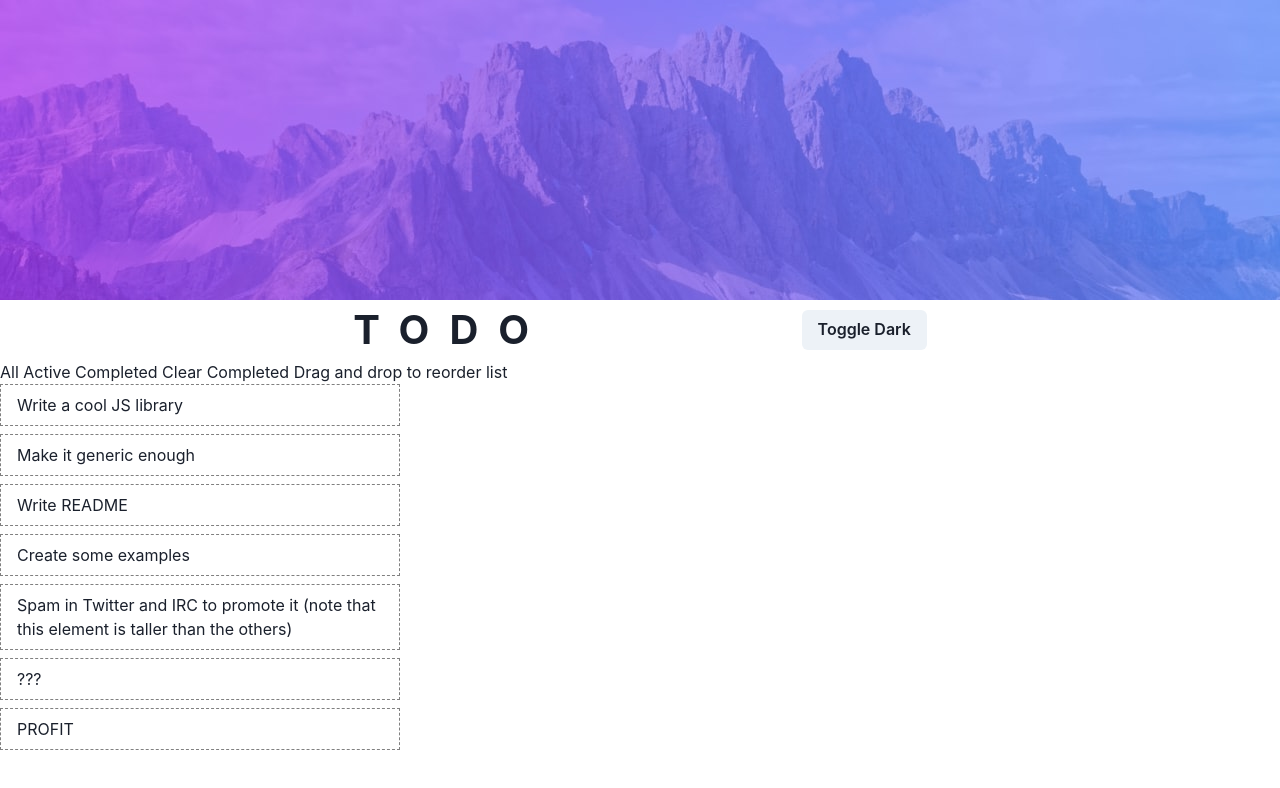
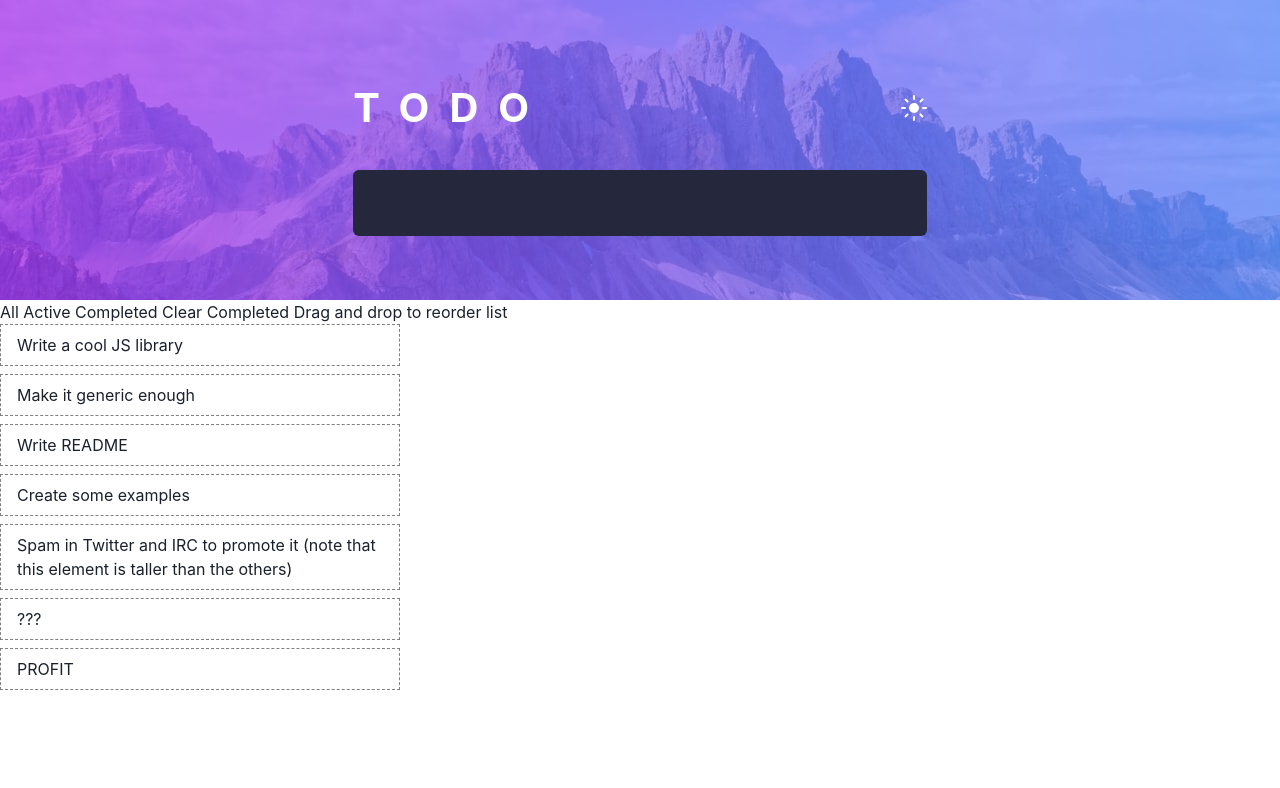
Before and after one commit to Ricuesta86/todo-app-frontend, a React (Vite) app: page / in a window 1280 px wide. Shown: the top 788 px of the page. Built offline with nearby package versions, Linux system fonts and the light colour scheme.

Commit message:
Create input

```diff
--- a/src/App.tsx
+++ b/src/App.tsx
@@ -1,11 +1,15 @@
 import {
   useColorMode,
-  Button,
   Stack,
   Container,
   Heading,
   Box,
   Flex,
+  Img,
+  Image,
+  InputGroup,
+  InputLeftElement,
+  Input,
   // useMediaQuery,
 } from "@chakra-ui/react";
 import {DndProvider} from "react-dnd";
@@ -22,6 +26,8 @@ import bgDesktopDark from "./assets/images/bg-desktop-dark.jpg";
 import bgDesktopLight from "./assets/images/bg-desktop-light.jpg";
 import bgMobilDark from "./assets/images/bg-mobile-dark.jpg";
 import bgMobilLight from "./assets/images/bg-mobile-light.jpg";
+import iconMoon from "./assets/images/icon-moon.svg";
+import iconSun from "./assets/images/icon-sun.svg";
 
 function App() {
   const {colorMode, toggleColorMode} = useColorMode();
@@ -39,13 +45,33 @@ function App() {
         height={{sm: "300px", base: "200px"}}
       />
       <Stack as={Container}>
-        <Flex alignItems={"center"} direction={"row"} justifyContent={"space-between"}>
-          <Box fontSize={40} fontWeight={700} letterSpacing={20} textTransform={"uppercase"}>
+        <Flex
+          alignItems={"center"}
+          direction={"row"}
+          justifyContent={"space-between"}
+          marginBottom={"24px"}
+          marginTop={"-222px"}
+        >
+          <Box
+            color={"white"}
+            fontSize={40}
+            fontWeight={700}
+            letterSpacing={20}
+            textTransform={"uppercase"}
+          >
             Todo
           </Box>
-          <Button onClick={toggleColorMode}>
-            Toggle {colorMode === "light" ? "Dark" : "Light"}
-          </Button>
+          <Image src={colorMode === "light" ? iconSun : iconMoon} onClick={toggleColorMode} />
+          {/* <Img > /></Img> */}
+          {/* Toggle {colorMode === "light" ? "Dark" : "Light"} */}
+        </Flex>
+        <Flex
+          alignItems={"center"}
+          backgroundColor={"hsl(235, 24%, 19%)"}
+          borderRadius={"md"}
+          height={"66px"}
+        >
+          <Input variant="unstyled" />
         </Flex>
       </Stack>
       {/* {isSmallScreen ? <Mobile /> : <Desktop />} */}
--- a/src/theme.ts
+++ b/src/theme.ts
@@ -25,6 +25,15 @@ const config = {
   fonts: {
     body: `'Josefin Sans', sans-serif`,
   },
+  colors: {
+    // veryDarkBlue: "hsl(235, 21%, 11%)",
+    // veryDarkDesaturatedBlue: "hsl(235, 24%, 19%)",
+    // lightGrayishBlue: "hsl(234, 39%, 85%)",
+    // lightGrayishBlue (hover): 'hsl(236, 33%, 92%)'
+    // darkGrayishBlue: "hsl(234, 11%, 52%)",
+    // veryDarkGrayishBlue: "hsl(233, 14%, 35%)",
+    // veryDarkGrayishBlue: "hsl(237, 14%, 26%)",
+  },
 };
 
 // 3. extend the theme
```
